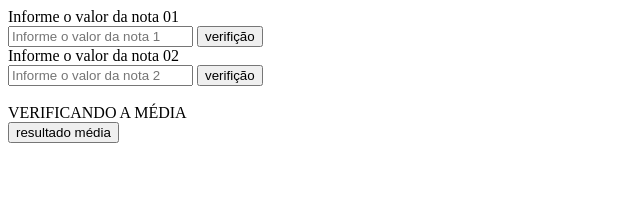
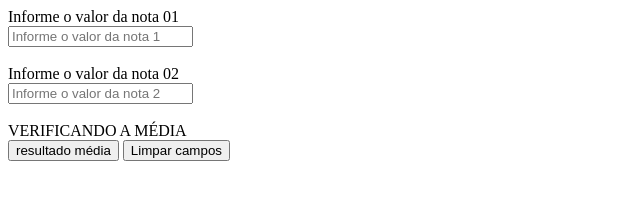
Before and after one commit to JacielCastro/UC05_DESKTOP, an Electron app: page Aula_01/Exc.01_html/Ques02.html in a window 800 px wide. Shown: the whole page, without its empty margins (0-640 px from the left). Drawn offline with Linux system fonts and the light colour scheme.

Commit message:
:books: -- Atualização --

```diff
--- a/Aula_01/Exc.01_html/Ques02.html
+++ b/Aula_01/Exc.01_html/Ques02.html
@@ -9,20 +9,19 @@
 
     <label for="nota_01"> Informe o valor da nota 01 </label>
     <br>
-    <input type="number" id="teste_nota01" placeholder="Informe o valor da nota 1">
-    <button id="b_nota_01" onclick="calculaMedia()"> verifição </button>
+    <input type="number" id="nota_01" placeholder="Informe o valor da nota 1">
+    <br><br>
+
+    <label for="nota_02"> Informe o valor da nota 02 </label>
     <br>
-    <label for="teste_impar_Par"> Informe o valor da nota 02 </label>
-    <br>
-    <input type="number" id="teste_nota02" placeholder="Informe o valor da nota 2">
-    <button id="b_nota_02" onclick="calculaNotas()"> verifição </button>
-    <br>
-    <br>
+    <input type="number" id="nota_02" placeholder="Informe o valor da nota 2">
+    <br><br>
+
     <label for="verifica_media"> VERIFICANDO A MÉDIA </label>
     <br>
     <!-- <input type="number" id="media"> -->
-    <button id="media_01" onclick="calculaMedia(media01,media02)">resultado média</button>
-
+    <button id="verifica_media" onclick="calculaMedia()">resultado média</button>
+    <button id="limpar_campos" onclick="limparCampos()">Limpar campos</button>
     <script
     src="../Exc.01_js/Funcao_Exc01.js">
     </script>
--- a/Aula_01/Exc.01_js/Funcao_Exc01.js
+++ b/Aula_01/Exc.01_js/Funcao_Exc01.js
@@ -15,17 +15,22 @@ function par_Impar() {
         alert(`O número ${numero_p_i} é IMPAR`)
     }
 }
-function calculaNotas() {
-    let nota_01 = document.getElementById('teste_nota01').value
-    let nota_02 = document.getElementById('teste_nota02').value
+function calculaMedia() {
+    let nota_01 = parseFloat(document.getElementById('nota_01').value)// parseFloat() CONVERTE O TEXTO DIGITADO PARA NÚMERO DECOMAL
+    let nota_02 = parseFloat(document.getElementById('nota_02').value)
+
+    if (isNaN (nota_01) || isNaN (nota_02)) {
+        alert(`Por favor, informe as duas notas`)
+        return;
+    }
     media01 = nota_01 * 0.4
     media02 = nota_02 * 0.6
     media_geral = media01 + media02
-    alert(`A média geral ${media_geral}`)
+    alert(`Média da primeira nota --> ${media01}\nMédia da segunda nota --> ${media02}\nA média geral ${media_geral.toFixed(2)}`).toFixed(2)
 }
-// function calculandoMedia(valor01,valor02) {
-//     let media_geral = document.getElementById('media').value
-//     media_geral = media01 + media02
-//     alert(`O resultado da sua media ${media_geral}`)
-
-// }
+function limparCampos() {
+    // Pega os elementos dos inputs
+    document.getElementById("nota_01").value = "";
+    document.getElementById("nota_02").value = "";
+    alert("Os campos foram limpos!");// Mostra uma mensagem opcional
+}
--- a/Aula_01/package.json
+++ b/Aula_01/package.json
@@ -2,7 +2,7 @@
   "name": "aula_01",
   "version": "1.0.0",
   "main": "main.js",
-  "type": "modules",
+  "type": "module",
   "dependencies": {
     "boolean": "^3.2.0",
     "buffer-crc32": "^0.2.13",
```
Also changed, not shown: Aula_01/Exc.01_html/Ques01.html (+1 -0 lines).
